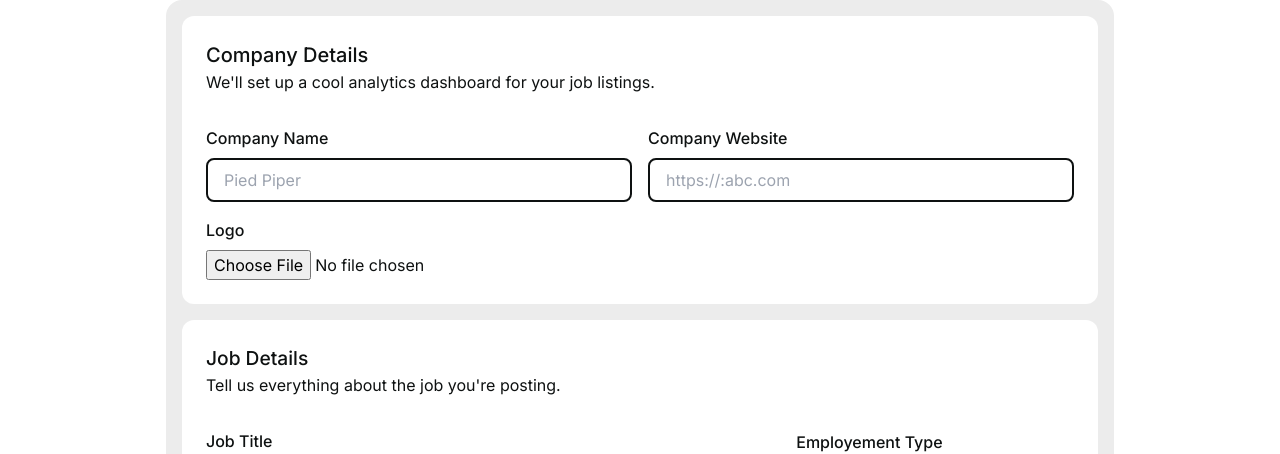
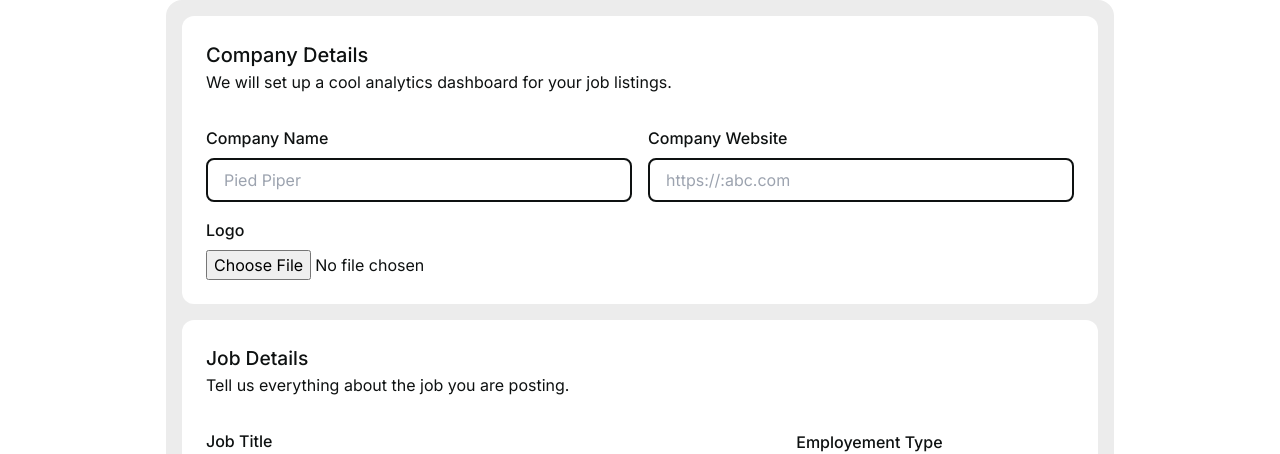
Before and after one commit to jobfinder456/Frontend, a Next.js app: page /editpost/1 in a window 1280 px wide. Shown: the part 186-640 px from the top of the page. Built offline with nearby package versions, Linux system fonts and the light colour scheme; no server answers.

Commit message:
build fix

```diff
--- a/src/app/dashboard/page.jsx
+++ b/src/app/dashboard/page.jsx
@@ -102,7 +102,7 @@ function Page() {
         try {
           setLoad(true)
           console.log(jobId)
-          const response = await axios.post(`${process.env.NEXT_PUBLIC_BACK_URL}/api/v1/create-payment`, {userId: email, jobId: jobId, price: '99'})
+          const response = await axios.post(`${process.env.NEXT_PUBLIC_BACK_URL}/api/v1/create-payment`, {userId: email, jobId: jobId, price: '0.9'})
           console.log(response)
           router.push(response.data.paymentUrl.approvalUrl)
         } catch (error) {
--- a/src/app/search/page.jsx
+++ b/src/app/search/page.jsx
@@ -93,7 +93,7 @@ export default function Page() {
               />
             ))
           ) : (
-            <p>No jobs found with title '{debouncedSearchTerm}'</p>
+            <p>No jobs found </p>
           )}
         </div>
 
--- a/src/app/success/page.jsx
+++ b/src/app/success/page.jsx
@@ -1,19 +1,25 @@
 "use client"
 
-import { useSearchParams } from 'next/navigation'
-import React from 'react';
+import { useSearchParams } from 'next/navigation';
+import React, { Suspense } from 'react';
 
-function Page() {
-    const searchParams = useSearchParams()
+function PageContent() {
+    const searchParams = useSearchParams();
+    const search = searchParams.get('jobId');
 
-  const search = searchParams.get('jobId')
-
-
-  console.log(search)
+    console.log(search);
 
     return (
         <div>Page</div>
     );
 }
 
+function Page() {
+    return (
+        <Suspense fallback={<div>Loading...</div>}>
+            <PageContent />
+        </Suspense>
+    );
+}
+
 export default Page;
--- a/src/components/Form.jsx
+++ b/src/components/Form.jsx
@@ -14,7 +14,7 @@ function Form({onSubmit, setJobDetails, jobDetails, isEdit, userMail}) {
 
     useEffect(() => {
         setJobDetails(prevState => ({ ...prevState, email: userMail }));
-      }, [userMail]);
+    }, [userMail, setJobDetails]);
 
   return (
     <div>
@@ -25,7 +25,7 @@ function Form({onSubmit, setJobDetails, jobDetails, isEdit, userMail}) {
 
             <div className='w-[100%] flex flex-col mb-[1rem]'>
                   <h3 className='text-[20px] font-medium'>Company Details</h3>
-                  <p>We'll set up a cool analytics dashboard for your job listings.</p>
+                  <p>We will set up a cool analytics dashboard for your job listings.</p>
               </div>
 
             <div className='flex flex-col flex-grow gap-[0.5rem]'>
@@ -58,7 +58,7 @@ function Form({onSubmit, setJobDetails, jobDetails, isEdit, userMail}) {
 
             <div className='flex flex-col w-[100%] rounded-md mb-[1rem]'>
                 <h3 className='text-[1.2rem] font-medium'>Job Details</h3>
-                <p>Tell us everything about the job you're posting.</p>
+                <p>Tell us everything about the job you are posting.</p>
             </div>
 
             <div className='flex flex-col md:flex-row w-[100%] gap-[0.5rem] justify-between items-center'>
```
